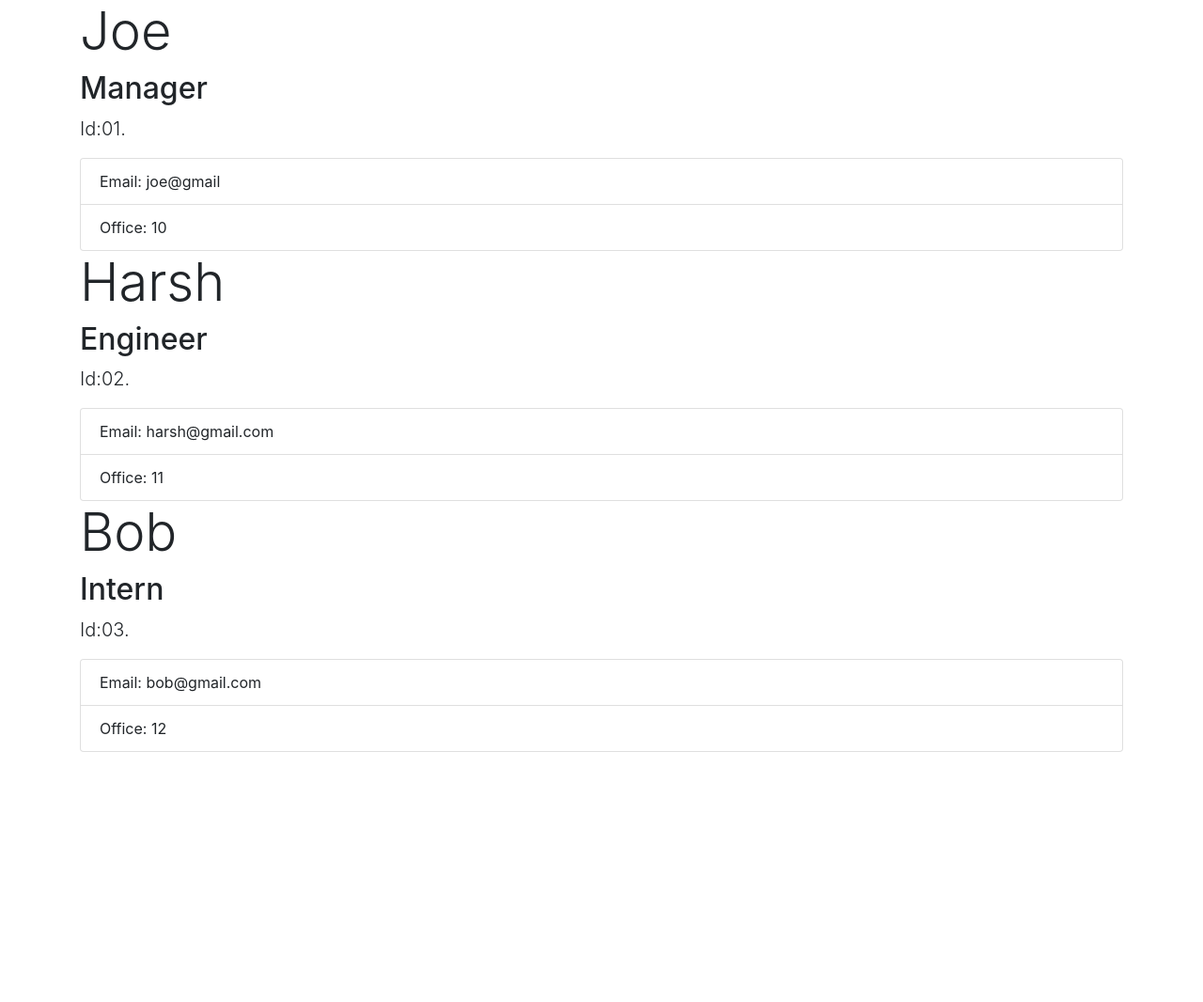
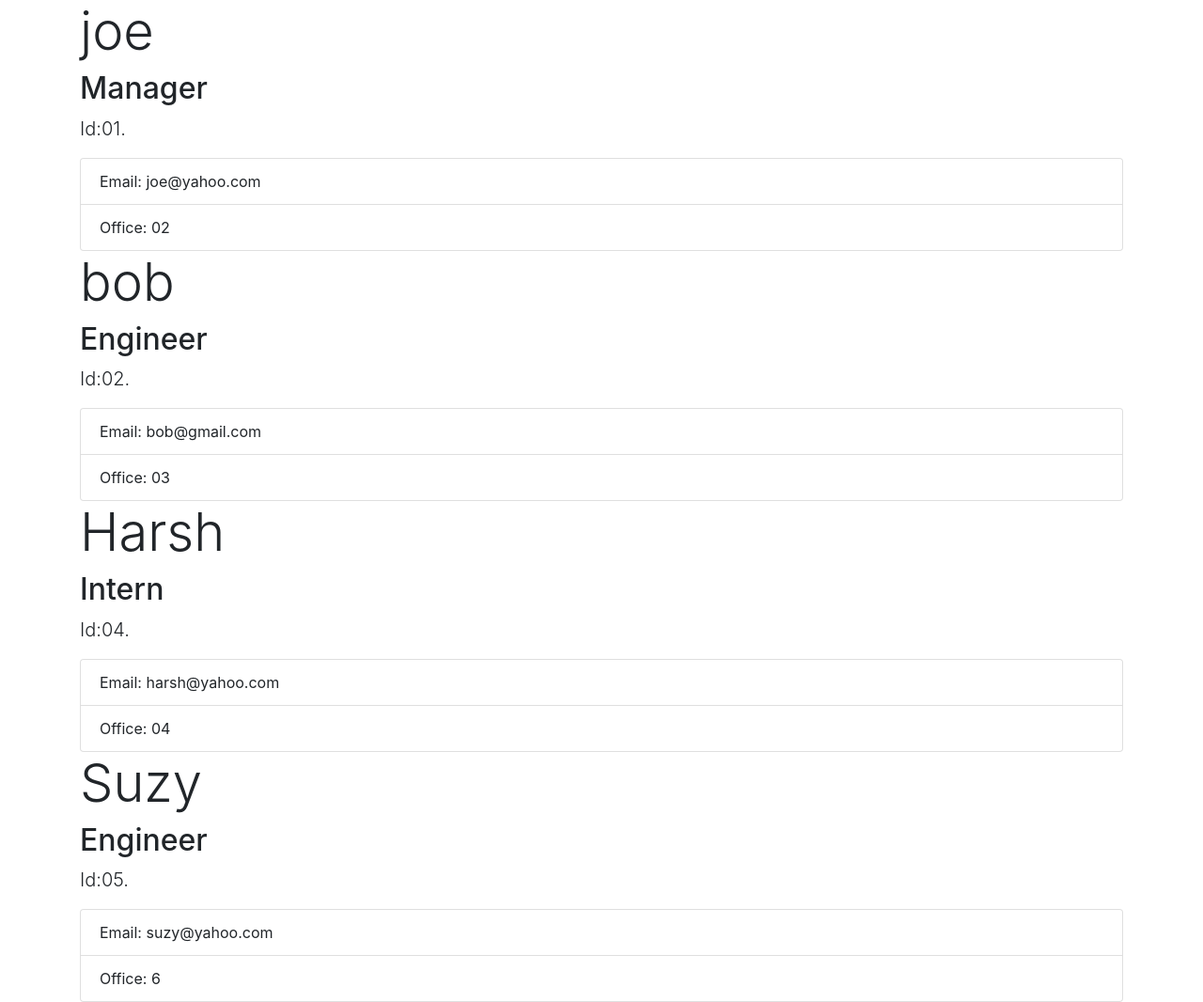
Before and after one commit to heimishweb/javascript_profile_generator, a plain HTML site: page main.html in a window 1280 px wide. Shown: the whole page at 94% size. Before the commit the page ends 800 px from the top, so only its background shows below. Drawn offline with nearby package versions, Linux system fonts and the light colour scheme.

Commit message:
cleaner code

```diff
--- a/main.html
+++ b/main.html
@@ -5,38 +5,48 @@
       <meta charset="UTF-8">
       <meta http-equiv="X-UA-Compatible" content="ie=edge">
       <link rel="stylesheet" href="https://maxcdn.bootstrapcdn.com/bootstrap/4.0.0/css/bootstrap.min.css">
-      <title>Document</title>
+      <title>Main</title>
     </head>
     <body>
           <div class="container">
-              <h2 class="display-4">Joe</h2>
+              <h2 class="display-4">joe</h2>
               <h2>Manager</h2>
               <p class="lead">Id:01.</p>
               <ul class="list-group">
-                  <li class="list-group-item">Email: joe@gmail</li>
-                  <li class="list-group-item">Office: 10</li>
+                  <li class="list-group-item">Email: joe@yahoo.com</li>
+                  <li class="list-group-item">Office: 02</li>
               </ul>
           </div>
 
           <div class="container">
-              <h2 class="display-4">Harsh</h2>
+              <h2 class="display-4">bob</h2>
               <h2>Engineer</h2>
               <p class="lead">Id:02.</p>
               <ul class="list-group">
-                  <li class="list-group-item">Email: harsh@gmail.com</li>
-                  <li class="list-group-item">Office: 11</li>
+                  <li class="list-group-item">Email: bob@gmail.com</li>
+                  <li class="list-group-item">Office: 03</li>
               </ul>
           </div>
 
     <div class="container">
-        <h2 class="display-4">Bob</h2>
+        <h2 class="display-4">Harsh</h2>
         <h2>Intern</h2>
-        <p class="lead">Id:03.</p>
+        <p class="lead">Id:04.</p>
         <ul class="list-group">
-            <li class="list-group-item">Email: bob@gmail.com</li>
-            <li class="list-group-item">Office: 12</li>
+            <li class="list-group-item">Email: harsh@yahoo.com</li>
+            <li class="list-group-item">Office: 04</li>
         </ul>
     </div>
 
+          <div class="container">
+              <h2 class="display-4">Suzy</h2>
+              <h2>Engineer</h2>
+              <p class="lead">Id:05.</p>
+              <ul class="list-group">
+                  <li class="list-group-item">Email: suzy@yahoo.com</li>
+                  <li class="list-group-item">Office: 6</li>
+              </ul>
+          </div>
+
     </body>
     </html>
```
Also changed, not shown: app.js (+4 -18 lines).
